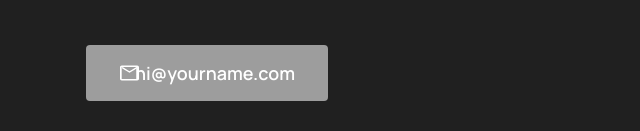
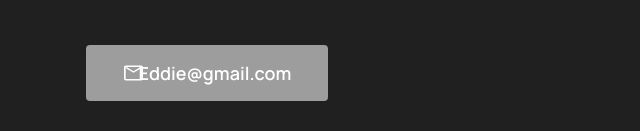
Before and after one commit to EddieBissellSimmons/Designer-Portfolio-Community-HTML, a website: page index.html in a window 1280 px wide. Shown: the part 669-800 px from the top of the page, 0-640 px from the left. Drawn offline with Linux system fonts and the light colour scheme.

Commit message:
changed email name

```diff
--- a/index.html
+++ b/index.html
@@ -142,7 +142,7 @@
               />
             </div>
             <span class="i-phone11-pro-max1-text07">
-              <span>hi@yourname.com</span>
+              <span>Eddie@gmail.com</span>
             </span>
           </div>
           <div class="i-phone11-pro-max1-featured-work">
@@ -214,7 +214,7 @@
               />
             </div>
             <span class="i-phone11-pro-max1-text20">
-              <span>eddiebissellsimmons@gmail.com</span>
+              <span>eddie@gmail.com</span>
             </span>
           </div>
           <img
```
